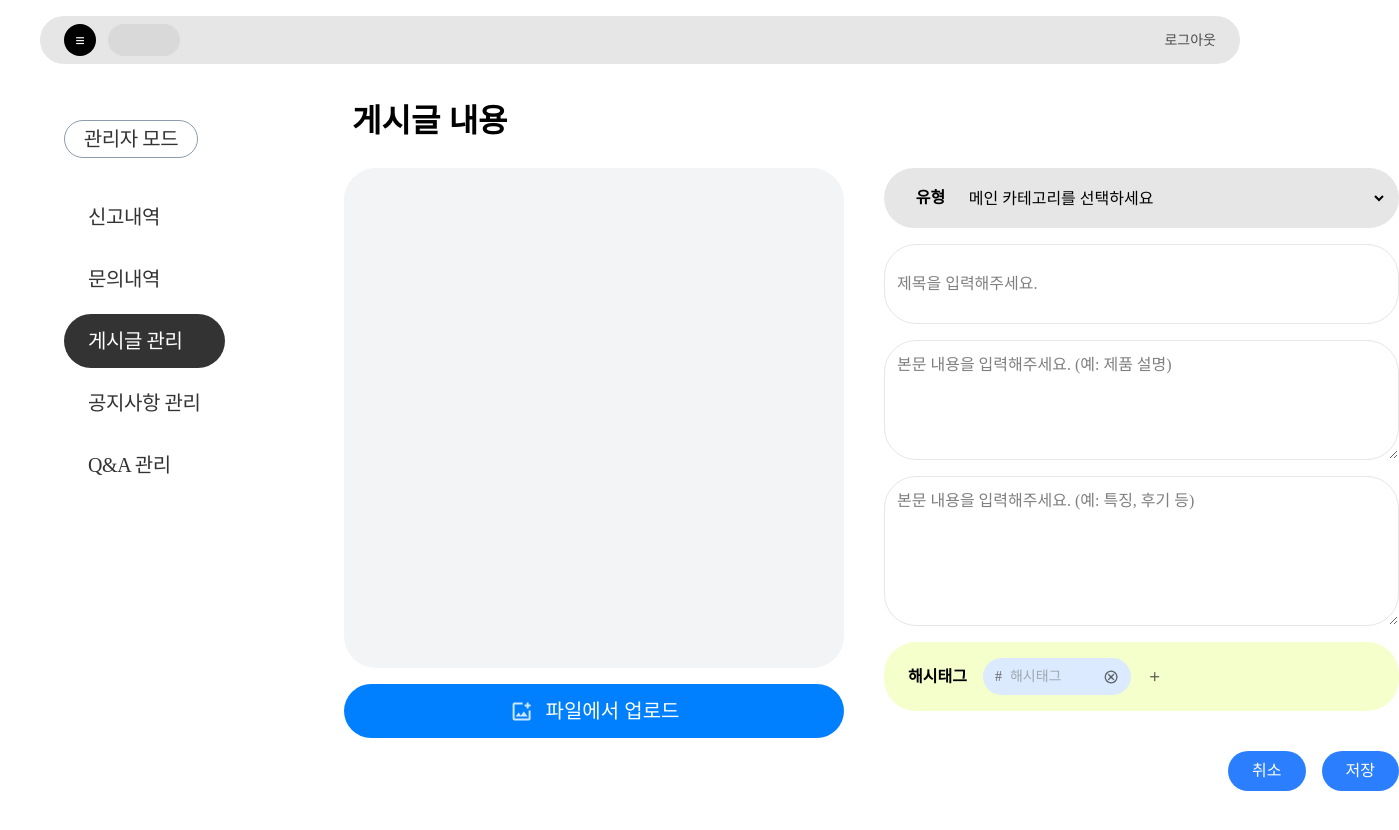
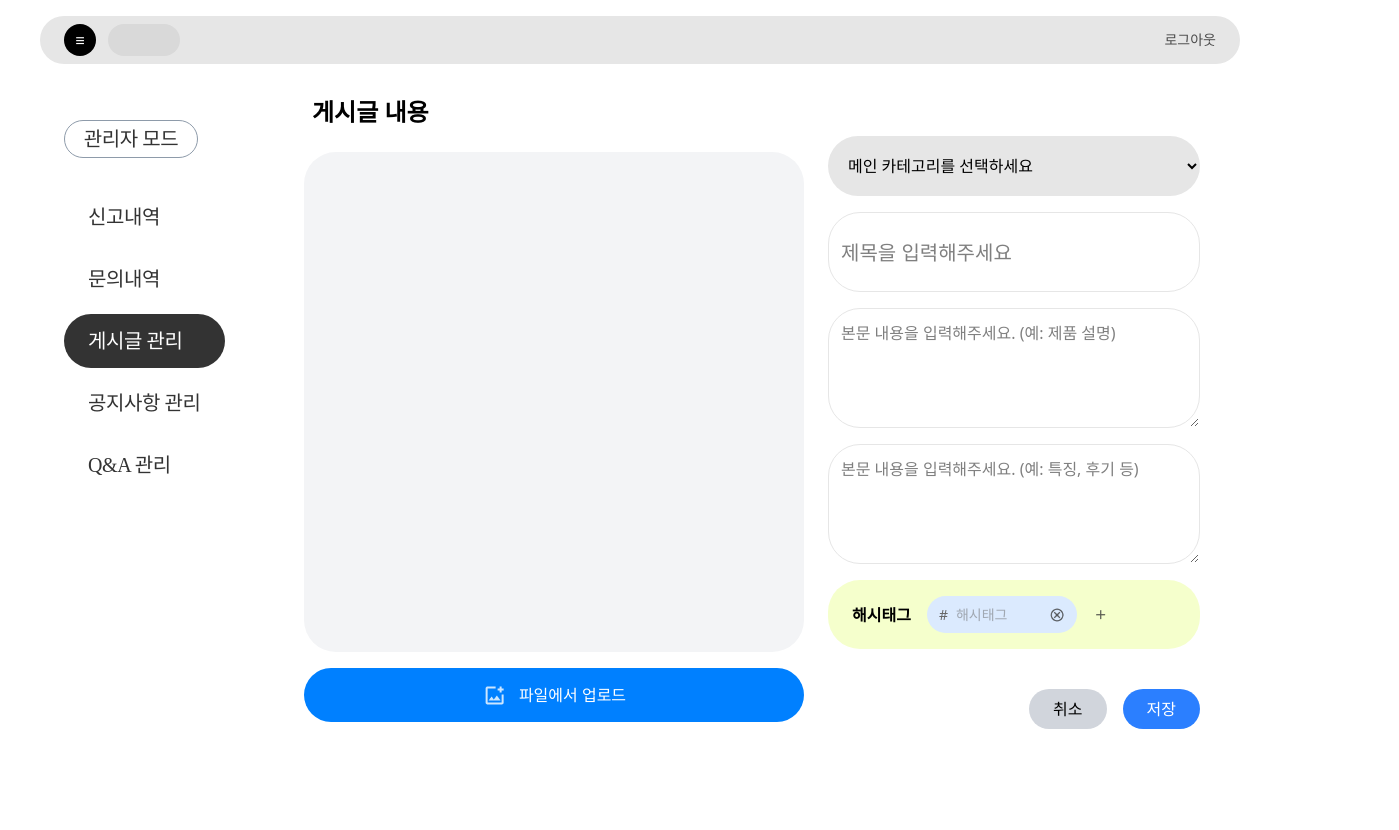
Before and after one commit to whatisthis-umc/whatisthis_FE, a React (Vite) app: page /admin/post/new in a window 1280 px wide. Shown: the top 830 px of the page, 1399 px wide, since content can reach past the window. Built offline with nearby package versions, Linux system fonts and the light colour scheme; sample sign-in values are in the browser's storage; the HTML template or start-up script is replaced by a standard one.

Commit message:
Feat/admin-new-post

```diff
--- a/package.json
+++ b/package.json
@@ -13,6 +13,7 @@
   "dependencies": {
     "@emotion/react": "^11.14.0",
     "@emotion/styled": "^11.14.1",
+    "@hookform/resolvers": "^5.2.1",
     "@mui/icons-material": "^7.2.0",
     "@mui/material": "^7.2.0",
     "@tailwindcss/vite": "^4.1.11",
@@ -20,9 +21,11 @@
     "dayjs": "^1.11.13",
     "react": "^19.1.0",
     "react-dom": "^19.1.0",
+    "react-hook-form": "^7.61.1",
     "react-icons": "^5.5.0",
     "react-router-dom": "^7.6.3",
-    "tailwindcss": "^4.1.11"
+    "tailwindcss": "^4.1.11",
+    "zod": "^4.0.14"
   },
   "devDependencies": {
     "@eslint/js": "^9.29.0",
--- /dev/null
+++ b/src/api/adminNewPost.ts
@@ -0,0 +1,14 @@
+import type { AdminPostRequest } from "../types/request/adminPost";
+import { axiosInstance } from "./axiosInstance";
+export const adminNewPost = async (data: AdminPostRequest) => {
+    const token = localStorage.getItem("adminAccessToken");
+    if (!token) {
+      throw new Error("Access token not found");
+    }
+
+    return await axiosInstance.post("/admin/posts/", data, {
+      headers: {
+        Authorization: `Bearer ${token}`,
+      },
+    });
+  };
--- /dev/null
+++ b/src/constants/subCategoryEnumMap.ts
@@ -0,0 +1,15 @@
+export const subCategoryEnumMap = {
+    "조리/주방":      "COOK_TIP",
+    "청소/분리수거":  "CLEAN_TIP",
+    "욕실/청결":      "BATHROOM_TIP",
+    "세탁/의류관리":  "CLOTH_TIP",
+    "보관/유통기한":  "STORAGE_TIP",
+    "자취 필수템":    "SELF_LIFE_ITEM",
+    "주방템":        "KITCHEN_ITEM",
+    "청소템":        "CLEAN_ITEM",
+    "살림도구템":    "HOUSEHOLD_ITEM",
+    "브랜드 꿀템":    "BRAND_ITEM",
+  } as const;
+
+  export type SubCategoryKey = keyof typeof subCategoryEnumMap;
+  export type SubCategoryEnum = typeof subCategoryEnumMap[SubCategoryKey];
--- a/src/pages/AdminPages/AdminPost/AdminNewPostPage.tsx
+++ b/src/pages/AdminPages/AdminPost/AdminNewPostPage.tsx
@@ -1,20 +1,15 @@
 import React, { useState } from "react";
+import { useForm, useFieldArray } from "react-hook-form";
+import { z } from "zod";
+import { zodResolver } from "@hookform/resolvers/zod";
 import AdminLayout from "../../../layouts/AdminLayout/AdminLayout";
-import { addPhotoIcon } from "../../../assets";
-import { cancelIcon } from "../../../assets";
+import { addPhotoIcon, cancelIcon } from "../../../assets";
 import add from "/src/assets/add.png";
+import { adminNewPost } from "../../../api/adminNewPost";
+import { useNavigate } from "react-router-dom";
+import { subCategoryEnumMap } from "../../../constants/subCategoryEnumMap";
 
-const AdminNewPostPage = () => {
-  const [image, setImage] = useState<File | null>(null);
-  const [mainCategory, setMainCategory] = useState("");
-  const [subCategory, setSubCategory] = useState("");
-  const [category, setCategory] = useState("");
-  const [title, setTitle] = useState("");
-  const [content1, setContent1] = useState("");
-  const [content2, setContent2] = useState("");
-  const [tagInputs, setTagInputs] = useState([""]);
-  const [tags, setTags] = useState<string[]>([]); // TODO: tags will be used for API connection
-  const subCategoryMap: { [key: string]: string[] } = {
+const subCategoryMap = {
   생활꿀팁: [
     "조리/주방",
     "청소/분리수거",
@@ -24,69 +19,78 @@
   ],
   생활꿀템: ["자취 필수템", "주방템", "청소템", "살림도구템", "브랜드 꿀템"],
 };
-  const handleMainCategoryChange = (value: string) => {
-    setMainCategory(value);
-    setSubCategory("");
-    setCategory("");
+
+const postSchema = z.object({
+  mainCategory: z.string().min(1, "메인 카테고리를 선택해주세요"),
+  subCategory: z.string().min(1, "서브 카테고리를 선택해주세요"),
+  title: z.string().min(1, "제목을 입력해주세요"),
+  content1: z.string().optional(),
+  content2: z.string().optional(),
+  tags: z.array(z.object({ value: z.string().min(1) })),
+});
+
+type PostFormData = z.infer<typeof postSchema>;
+
+const AdminNewPostPage = () => {
+  const [image, setImage] = useState<File | null>(null);
+  const navigate = useNavigate();
+  const {
+    register,
+    handleSubmit,
+    watch,
+    control,
+    formState: { errors },
+  } = useForm<PostFormData>({
+    resolver: zodResolver(postSchema),
+    defaultValues: {
+      mainCategory: "",
+      subCategory: "",
+      title: "",
+      content1: "",
+      content2: "",
+      tags: [{ value: "" }],
+    },
+  });
+
+  const { fields, append, remove } = useFieldArray({
+    control,
+    name: "tags",
+  });
+
+  const mainCategory = watch("mainCategory");
+
+  const onSubmit = async (data: PostFormData) => {
+    const content = [data.content1, data.content2].filter(Boolean).join("\n\n");
+    const payload = {
+      title: data.title,
+      content,
+      category: data.mainCategory === "생활꿀팁" ? "LIFE_TIP" : "LIFE_ITEM",
+      subCategory:
+        subCategoryEnumMap[data.subCategory as keyof typeof subCategoryEnumMap],
+      imageUrls: [],
+      hashtags: data.tags.map((t) => t.value.trim()).filter(Boolean),
     };
-
-  const handleSubCategoryChange = (value: string) => {
-    setSubCategory(value);
-    setCategory(value);
-  };
-
-  const handleTagChange = (value: string, index: number) => {
-    const newTags = [...tagInputs];
-    newTags[index] = value;
-    setTagInputs(newTags);
-  };
-
-  const handleAddTagInput = () => {
-    setTagInputs([...tagInputs, ""]);
-  };
-
-  const handleRemoveTagInput = (index: number) => {
-    const newTags = [...tagInputs];
-    newTags.splice(index, 1);
-    setTagInputs(newTags);
-  };
-
-  const handleImageChange = (e: React.ChangeEvent<HTMLInputElement>) => {
-    const file = e.target.files?.[0];
-    if (file) {
-      setImage(file);
+    try {
+      await adminNewPost(payload);
+      alert("게시물이 등록되었습니다");
+      navigate("/admin/post");
+    } catch (err) {
+      console.error("게시물 등록 실패:", err);
+      alert("게시물 등록에 실패했습니다. 다시 시도해주세요.");
     }
-  };
-
-  const handleSubmit = () => {
-    const description = [content1, content2].filter(Boolean).join("\n\n");
-
-    const newPost = {
-      id: Date.now(),
-      category,
-      hashtag: tagInputs,
-      imageUrl: image ? URL.createObjectURL(image) : "",
-      title,
-      description,
-      views: 0,
-      scraps: 0,
-      date: new Date(),
-      type: "items" as const,
-    };
-
-    console.log("제출할 데이터:", newPost);
-    alert("게시물이 등록되었습니다. (콘솔 확인)");
-
-    // 여기에 실제 API 연결
+    console.log(localStorage.getItem("adminAccessToken"));
+    console.log(payload);
   };
 
   return (
     <AdminLayout>
-      <div className=" w-[1040px] flex px-10 py-2">
-        <div className="w-full flex px-10">
+      <form
+        onSubmit={handleSubmit(onSubmit)}
+        className="w-full px-10 py-2 flex gap-6"
+      >
         <div className="flex flex-col items-center">
           <div className="w-full mb-6 ml-4">
-              <p className="font-[700] text-[32px]">게시글 내용</p>
+            <p className="font-bold text-2xl">게시글 내용</p>
           </div>
           <div className="w-[500px] h-[500px] bg-gray-100 rounded-4xl flex justify-center items-center overflow-hidden">
             {image && (
@@ -99,130 +103,118 @@
           </div>
           <label
             htmlFor="imageUpload"
-              className="mt-4 gap-3 w-[500px] h-[54px] rounded-4xl flex justify-center items-center bg-[#0080FF] text-white text-[20px] cursor-pointer "
+            className="mt-4 w-[500px] h-[54px] bg-[#0080FF] text-white rounded-4xl flex justify-center items-center gap-3 cursor-pointer"
           >
-              <img src={addPhotoIcon}></img>
-              파일에서 업로드
+            <img src={addPhotoIcon} /> 파일에서 업로드
           </label>
           <input
             id="imageUpload"
             type="file"
             accept="image/*"
-              onChange={handleImageChange}
             className="hidden"
+            onChange={(e) => {
+              const file = e.target.files?.[0];
+              if (file) setImage(file);
+            }}
           />
         </div>
-        </div>
 
-        {/* 입력 폼 */}
-        <div className="flex flex-col gap-4 font-[Pretendard] mt-18 ">
-          <div className="flex w-[515px] h-[60px] bg-[#E6E6E6] rounded-4xl p-3">
-            <span className="flex w-20 font-semibold justify-center items-center">
-              유형
-            </span>
+        <div className="flex flex-col gap-4 w-full mt-10">
           <select
-              className="w-full"
-              value={mainCategory}
-              onChange={(e) => handleMainCategoryChange(e.target.value)}
+            {...register("mainCategory")}
+            className="w-full h-[60px] rounded-4xl  bg-[#E6E6E6] p-4"
           >
             <option value="">메인 카테고리를 선택하세요</option>
-              {Object.keys(subCategoryMap).map((main) => (
-                <option key={main} value={main}>
-                  {main}
+            {Object.keys(subCategoryMap).map((key) => (
+              <option key={key} value={key}>
+                {key}
               </option>
             ))}
           </select>
-          </div>
+          {errors.mainCategory && (
+            <p className="text-red-500 text-sm">
+              {errors.mainCategory.message}
+            </p>
+          )}
+
           {mainCategory && (
             <select
-              className="w-[515px] h-[60px] bg-[#f0f0f0] rounded-4xl p-3 mt-2"
-              value={subCategory}
-              onChange={(e) => handleSubCategoryChange(e.target.value)}
+              {...register("subCategory")}
+              className="w-full h-[60px] rounded-4xl bg-[#E6E6E6] p-4"
             >
               <option value="">서브 카테고리를 선택하세요</option>
-              {subCategoryMap[mainCategory].map((sub) => (
+              {subCategoryMap[mainCategory as keyof typeof subCategoryMap].map(
+                (sub) => (
                   <option key={sub} value={sub}>
                     {sub}
                   </option>
-              ))}
+                )
+              )}
             </select>
           )}
+          {errors.subCategory && (
+            <p className="text-red-500 text-sm">{errors.subCategory.message}</p>
+          )}
+
           <input
-            type="text"
-            placeholder="제목을 입력해주세요."
-            value={title}
-            onChange={(e) => setTitle(e.target.value)}
-            className="w-full h-[80px] rounded-4xl border border-[#E6E6E6] p-3"
+            {...register("title")}
+            placeholder="제목을 입력해주세요"
+            className="w-full h-[80px] text-[20px] rounded-4xl border border-[#E6E6E6] p-3"
+          />
+          {errors.title && (
+            <p className="text-red-500 text-sm">{errors.title.message}</p>
+          )}
+
+          <textarea
+            {...register("content1")}
+            placeholder="본문 내용을 입력해주세요. (예: 제품 설명)"
+            className="border border-[#E6E6E6] p-3 rounded-4xl h-[120px]"
           />
           <textarea
-            placeholder="본문 내용을 입력해주세요. (예: 제품 설명)"
-            value={content1}
-            onChange={(e) => setContent1(e.target.value)}
-            className="border  border-[#E6E6E6] p-3 rounded-4xl h-[120px]"
-          />
-          <textarea
+            {...register("content2")}
             placeholder="본문 내용을 입력해주세요. (예: 특징, 후기 등)"
-            value={content2}
-            onChange={(e) => setContent2(e.target.value)}
-            className="border  border-[#E6E6E6] p-3 rounded-4xl h-[150px]"
+            className="border border-[#E6E6E6] p-3 rounded-4xl h-[120px]"
           />
 
           <div className="w-full bg-[#F5FFCC] rounded-4xl px-6 py-4 flex items-center gap-4 flex-wrap">
             <span className="font-semibold">해시태그</span>
-            {tagInputs.map((tag, idx) => (
+            {fields.map((field, idx) => (
               <div
-                key={idx}
+                key={field.id}
                 className="flex items-center gap-2 bg-blue-100 text-blue-700 rounded-full px-3 py-1"
               >
                 <span className="text-sm text-[#666666]">#</span>
                 <input
-                  type="text"
-                  value={tag}
-                  onChange={(e) => handleTagChange(e.target.value, idx)}
+                  {...register(`tags.${idx}.value` as const)}
                   className="bg-transparent outline-none w-[85px] h-[29px] text-sm text-[#666666]"
                   placeholder="해시태그"
                 />
-                <button
-                  type="button"
-                  onClick={() => handleRemoveTagInput(idx)}
-                  className="text-gray-600 hover:text-black"
-                >
-                  <img src={cancelIcon} className="w-[16px] h-[16px]"></img>
+                <button type="button" onClick={() => remove(idx)}>
+                  <img src={cancelIcon} className="w-[16px] h-[16px]" />
                 </button>
               </div>
             ))}
-            <button
-              type="button"
-              onClick={handleAddTagInput}
-              className="text-2xl font-bold text-gray-600 hover:text-black"
-            >
-              <img src={add} className="w-[16px] h-[16px]"></img>
+            <button type="button" onClick={() => append({ value: "" })}>
+              <img src={add} className="w-[16px] h-[16px]" />
             </button>
           </div>
+
           <div className="flex justify-end gap-4 mt-6">
             <button
-              onClick={() => {
-                setCategory("");
-                setTitle("");
-                setContent1("");
-                setContent2("");
-
-                setTags([]);
-                setImage(null);
-              }}
-              className="bg-blue-500 text-white px-6 py-2 rounded-4xl"
+              type="reset"
+              className="bg-gray-300 text-black px-6 py-2 rounded-4xl"
             >
               취소
             </button>
             <button
-              onClick={handleSubmit}
+              type="submit"
               className="bg-blue-500 text-white px-6 py-2 rounded-4xl"
             >
               저장
             </button>
           </div>
         </div>
-      </div>
+      </form>
     </AdminLayout>
   );
 };
--- /dev/null
+++ b/src/types/request/adminPost.ts
@@ -0,0 +1,8 @@
+export interface AdminPostRequest {
+    title: string;
+  content: string;
+  category: string;
+  subCategory: string;
+  imageUrls: string[];
+  hashtags: string[];
+};
```
Also changed, not shown: 1 other file (tests, documents, lock files or other folders). Lines whose indentation alone changed are shown as unchanged.
